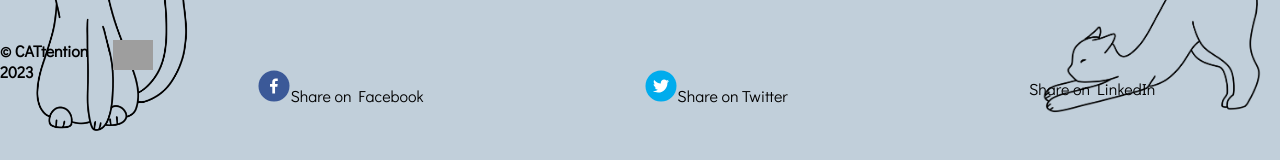
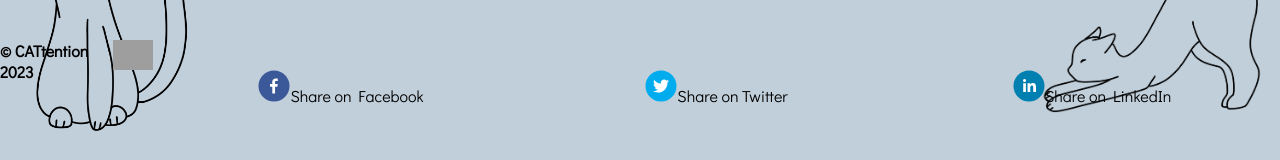
Before and after one commit to ewaltho/CATtention-front, a React (Create React App) app: page / in a window 1280 px wide. Shown: the part 654-814 px from the top of the page. Built offline with nearby package versions, Linux system fonts and the light colour scheme; no server answers; grey boxes are pictures that could not be loaded.

Commit message:
added linked in logo

```diff
--- a/src/components/Footer.js
+++ b/src/components/Footer.js
@@ -19,6 +19,7 @@ const quote = 'Check out this awesome website that helps you focus on work!';
                 Share on Twitter
                 </TwitterShareButton>
                 <LinkedinShareButton url={shareUrl} quote={quote}>
+                <LinkedinIcon size={32} round={true} />
                 Share on LinkedIn
                 </LinkedinShareButton>
             </div>
```
